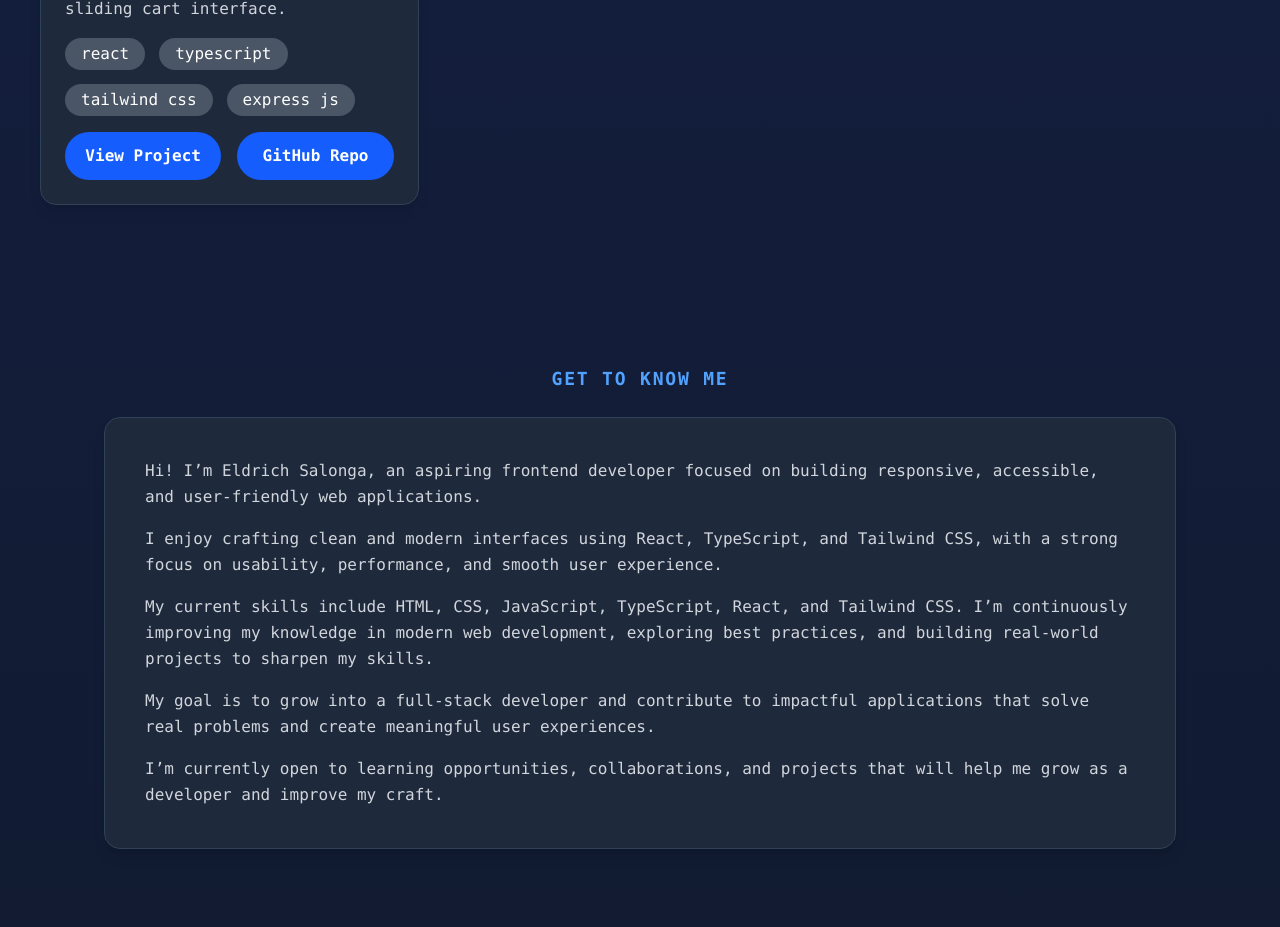
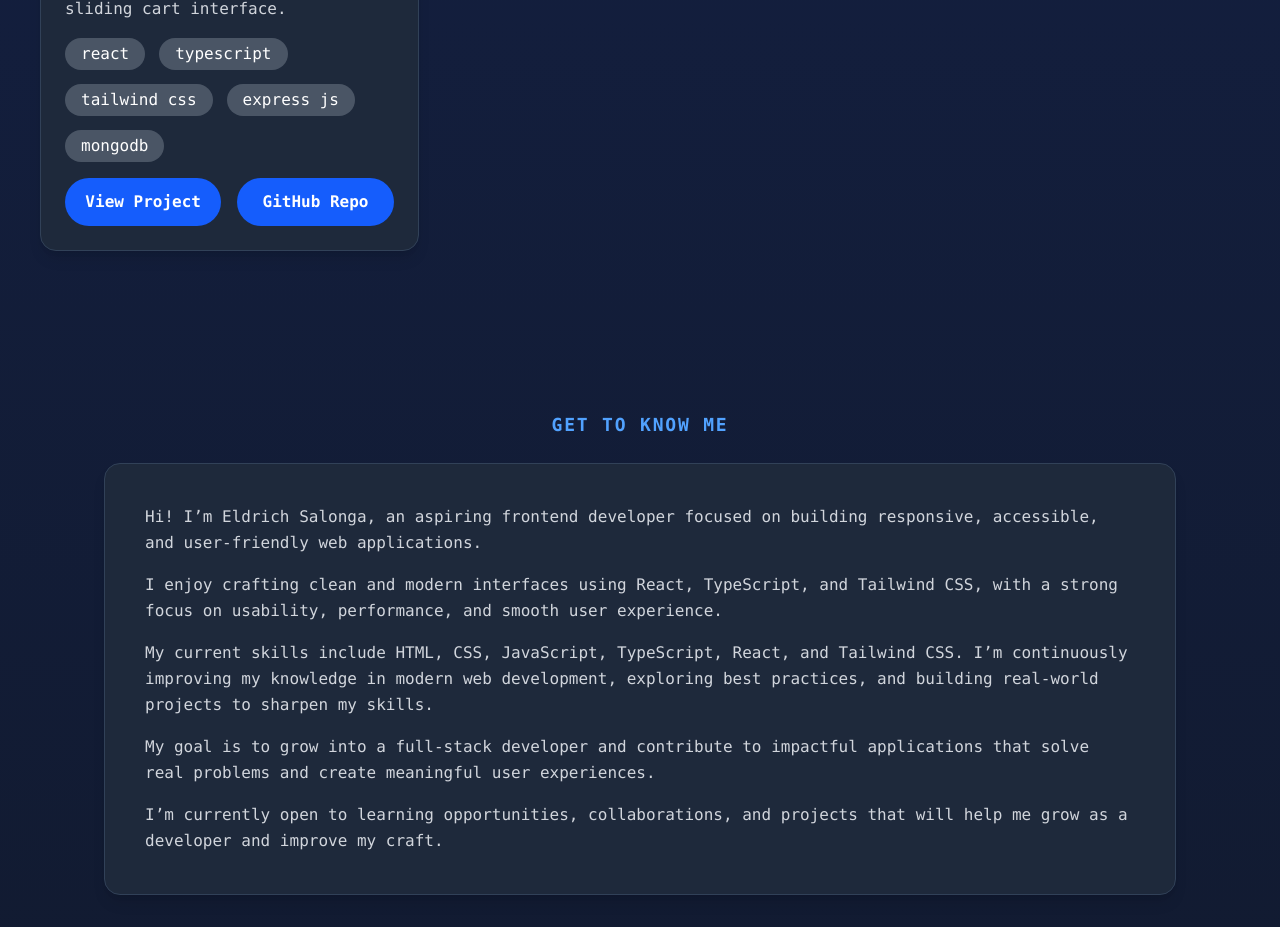
Before and after one commit to imeldrich/my-portfolio, a React (Vite) app: page / in a window 1280 px wide. Shown: the part 2040-2967 px from the top of the page. Built offline with nearby package versions, Linux system fonts and the light colour scheme.

Commit message:
Project section: update techstack

```diff
--- a/src/projects.js
+++ b/src/projects.js
@@ -42,7 +42,7 @@ const projects = [
     img: foodcart,
     description:
       "A React, TypeScript, and Tailwind CSS shopping cart application where users can add products, adjust quantities, remove items, and view a dynamically updated total price in a responsive sliding cart interface.",
-    techstack: ["react", "typescript", "tailwind css", "express js"],
+    techstack: ["react", "typescript", "tailwind css", "express js", "mongodb"],
     link: "https://ordering-system-eldrich.vercel.app",
     repo: "https://github.com/imeldrich/ordering-system",
   },
```
